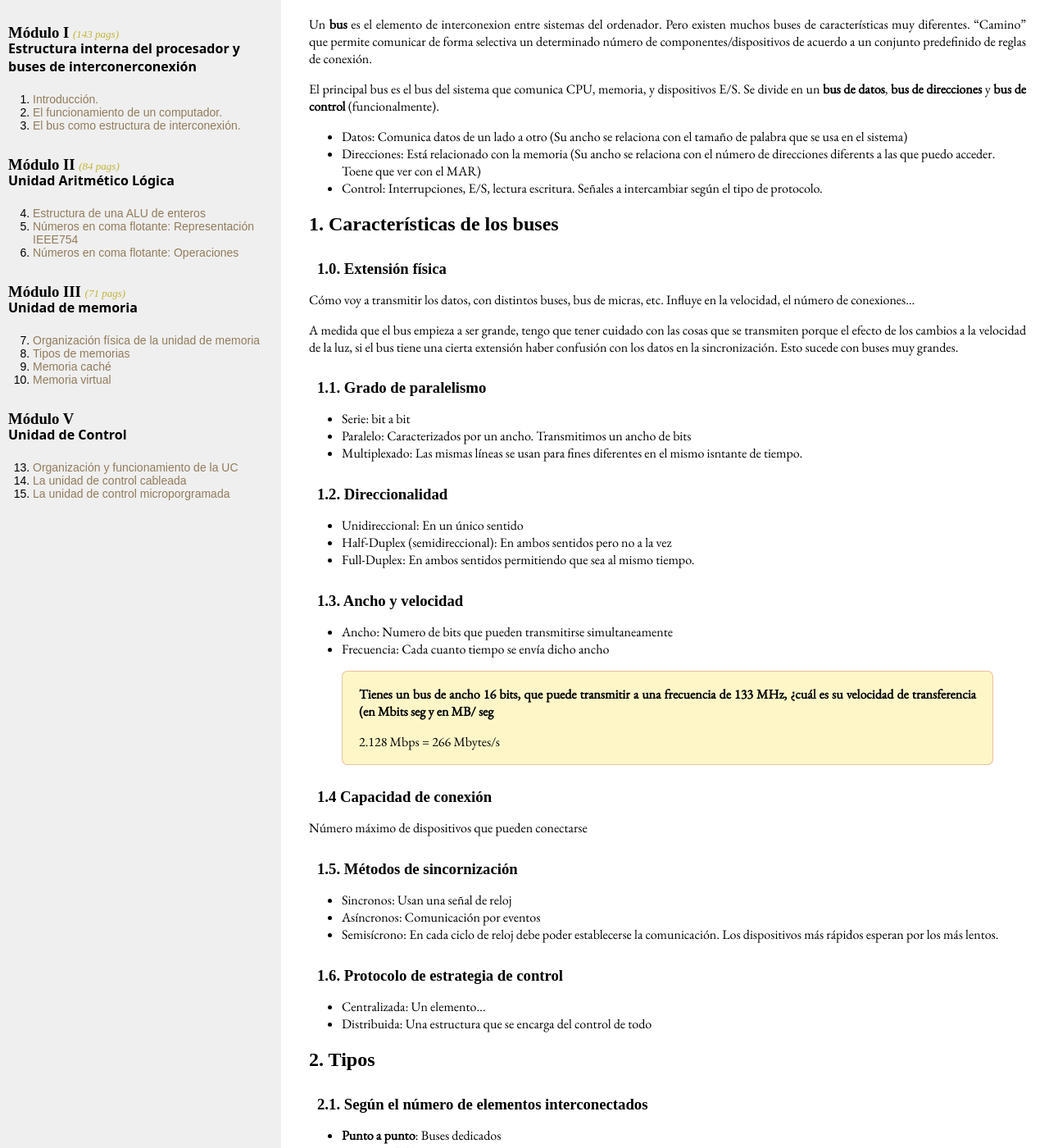
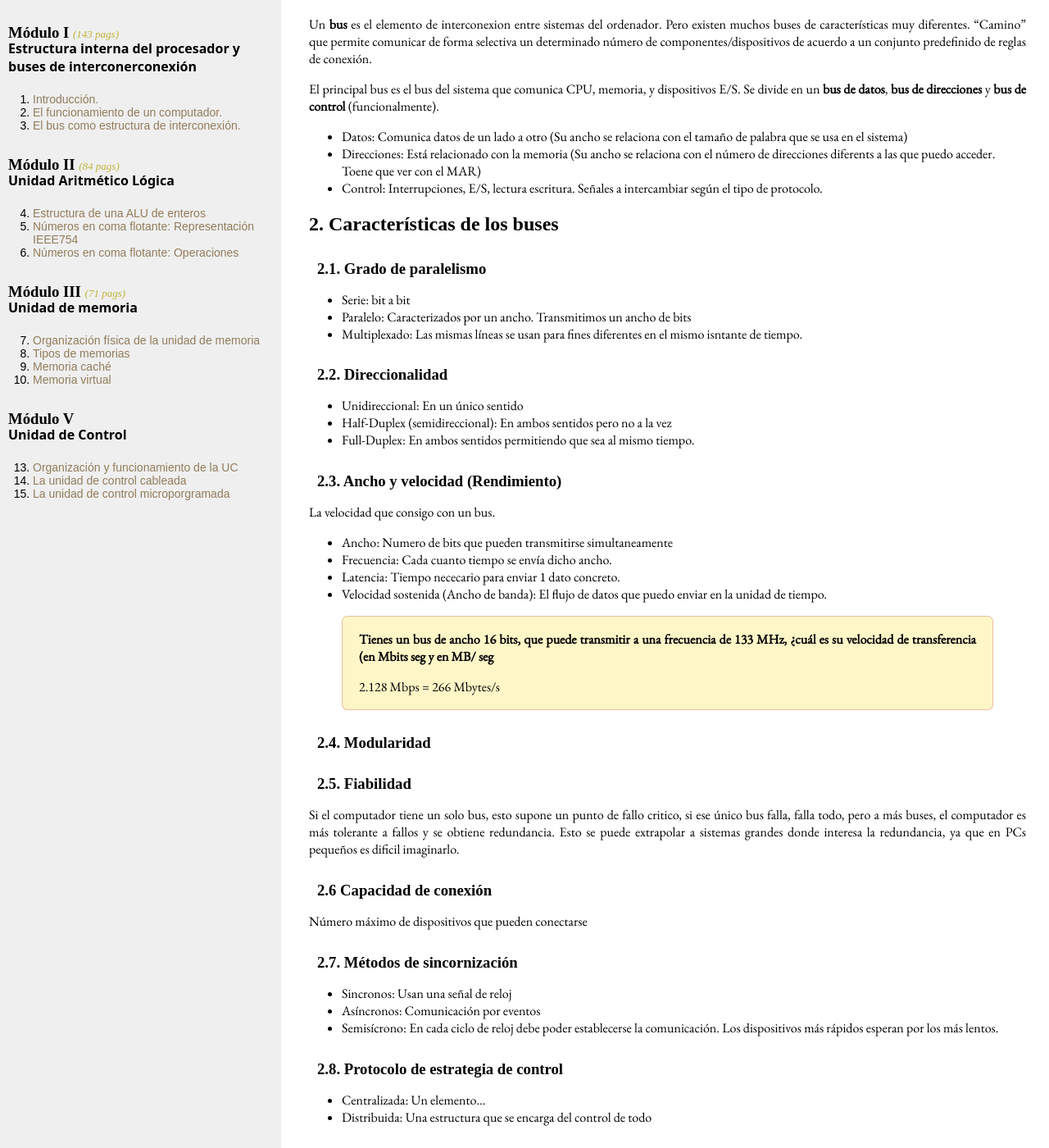
Before and after one commit to dkaerit/EDC, a Jekyll site: the page built from _posts/2020-10-05-TEMA03.md, in a window 1280 px wide and 1400 px high, scrolled down 211 px. Shown: the whole window at 82% size. Built offline with Jekyll 4.4.1, drawn with Linux system fonts in a browser that asks for light colours; some web fonts are replaced; some of the changed text lies outside the part shown.

Commit message:
Update 2020-10-05-TEMA03.md

```diff
--- a/_posts/2020-10-05-TEMA03.md
+++ b/_posts/2020-10-05-TEMA03.md
@@ -9,7 +9,7 @@ layout: post
 
 (42 páginas)
 
-## 0. Introducción
+## 1. Introducción
 
 Un **bus** es el elemento de interconexion entre sistemas del ordenador. Pero existen muchos buses de características muy diferentes. “Camino” que permite comunicar
 de forma selectiva un determinado número de componentes/dispositivos de acuerdo a un conjunto predefinido de reglas de conexión.
@@ -19,25 +19,23 @@ El principal bus es el bus del sistema que comunica CPU, memoria, y dispositivos
   - Direcciones: Está relacionado con la memoria (Su ancho se relaciona con el número de direcciones diferents a las que puedo acceder. Toene que ver con el MAR)
   - Control: Interrupciones, E/S, lectura escritura. Señales a intercambiar según el tipo de protocolo.
 
-## 1. Características de los buses
-### 1.0. Extensión física
-Cómo voy a transmitir los datos, con distintos buses, bus de micras, etc. Influye en la velocidad, el número de conexiones...
-
-A medida que el bus empieza a ser grande, tengo que tener cuidado con las cosas que se transmiten porque el efecto de los cambios a la velocidad de la luz, si el bus tiene una cierta extensión haber confusión con los datos en la sincronización. Esto sucede con buses muy grandes.
-
-### 1.1. Grado de paralelismo
+## 2. Características de los buses
+### 2.1. Grado de paralelismo
   - Serie: bit a bit
   - Paralelo: Caracterizados por un ancho. Transmitimos un ancho de bits
   - Multiplexado: Las mismas líneas se usan para fines diferentes en el mismo isntante de tiempo.
 
-### 1.2. Direccionalidad
+### 2.2. Direccionalidad
   - Unidireccional: En un único sentido
   - Half-Duplex (semidireccional): En ambos sentidos pero no a la vez
   - Full-Duplex: En ambos sentidos permitiendo que sea al mismo tiempo.
 
-### 1.3. Ancho y velocidad
+### 2.3. Ancho y velocidad (Rendimiento)
+La velocidad que consigo con un bus.
   - Ancho: Numero de bits que pueden transmitirse simultaneamente
-  - Frecuencia: Cada cuanto tiempo se envía dicho ancho
+  - Frecuencia: Cada cuanto tiempo se envía dicho ancho.
+  - Latencia: Tiempo nececario para enviar 1 dato concreto.
+  - Velocidad sostenida (Ancho de banda): El flujo de datos que puedo enviar en la unidad de tiempo.
 
 > **Tienes un bus de ancho 16 bits, que puede transmitir a**
 > **una frecuencia de 133 MHz, ¿cuál es su velocidad de**
@@ -45,20 +43,30 @@ A medida que el bus empieza a ser grande, tengo que tener cuidado con las cosas
 >
 > 2.128 Mbps = 266 Mbytes/s
 
-### 1.4 Capacidad de conexión
+### 2.4. Modularidad
+
+### 2.5. Fiabilidad
+Si el computador tiene un solo bus, esto supone un punto de fallo critico, si ese único bus falla, falla todo, pero a más buses, el computador es más tolerante a fallos y se obtiene redundancia. Esto se puede extrapolar a sistemas grandes donde interesa la redundancia, ya que en PCs pequeños es dificil imaginarlo.
+
+### 2.6 Capacidad de conexión
 Número máximo de dispositivos que pueden conectarse
 
-### 1.5. Métodos de sincornización
+### 2.7. Métodos de sincornización
   - Sincronos: Usan una señal de reloj
   - Asíncronos: Comunicación por eventos
   - Semisícrono: En cada ciclo de reloj debe poder establecerse la comunicación. Los dispositivos más rápidos esperan por los más lentos.
 
-### 1.6. Protocolo de estrategia de control
+### 2.8. Protocolo de estrategia de control
   - Centralizada: Un elemento...
   - Distribuida: Una estructura que se encarga del control de todo
 
-## 2. Tipos
-### 2.1. Según el número de elementos interconectados
+### 2.9. Extensión física
+Cómo voy a transmitir los datos, con distintos buses, bus de micras, etc. Influye en la velocidad, el número de conexiones...
+
+A medida que el bus empieza a ser grande, tengo que tener cuidado con las cosas que se transmiten porque el efecto de los cambios a la velocidad de la luz, si el bus tiene una cierta extensión haber confusión con los datos en la sincronización. Esto sucede con buses muy grandes.
+
+## 3. Tipos
+### 3.1. Según el número de elementos interconectados
   * **Punto a punto**: Buses dedicados
     * Modular
     * Poco rendimiento
@@ -138,31 +146,9 @@ No se controla quién tiene la línea ocupada.<br>
 > El asíncrono es más flexible. El sincrono es más rápido porque tiene menos overhead.
 >
 
-## 5. Jerarquía  de buss
+## 6. Jerarquía  de buss
 1. **Buses internos de los circuitos integrados:** Buses chiquitos muy rápidos, en general son síncronos y sus protocolos suelen ser secreto.
 2. **Buses de circuito impreso:** Son un poco más lentos y pueden tener varios centímetros de longitud. Suelen ser síncrnos. Ejemplo: wishbone (Estandar abierto), Quick Path Interconect (Intel), Hiper Transport (AMD, Cisco)
 3. **Buses del plano posterior o Backplane:** Circuitos de placa para conectar circuitos integrados entre sí (PCI, PCIExpress, Future Bus)
 4. **Buses de E/S:** Puden ser más rapidos mas lentos sincronos o asíncronos. (USB, SATA, Firewire)
 5. **Redes de computadores:** (TCP/IP, token Ring, Ethernet)
-
-
-
-
-
-
-
-
-
-
-
-## 10. Prestaciones
-### 1.1. Rendimiento
-La velocidad que consigo con un bus.
-  * La latencia: Tiempo nececario para enviar 1 dato concreto.
-  * Velocidad sostenida (Ancho de banda): El flujo de datos que puedo enviar en la unidad de tiempo.
-
-
-
-### 1.2. Modularidad
-### 1.3 Fiabilidad
-Si mi ordenador tiene un solo bus tenemos ahi un punto de fallo critico, si mi unico bus falla, pero si de pronto pongo varios buses, mi pc es más tolerante a fallos y tengo redundancia. Esto se puede extrapolar a sistemas grandes donde interesa la redundancia, ya que en PCs pequeños es dificil imaginarlo.
```
Also changed, not shown: other parts of _posts/2020-10-05-TEMA03.md (+3 -3 lines).
